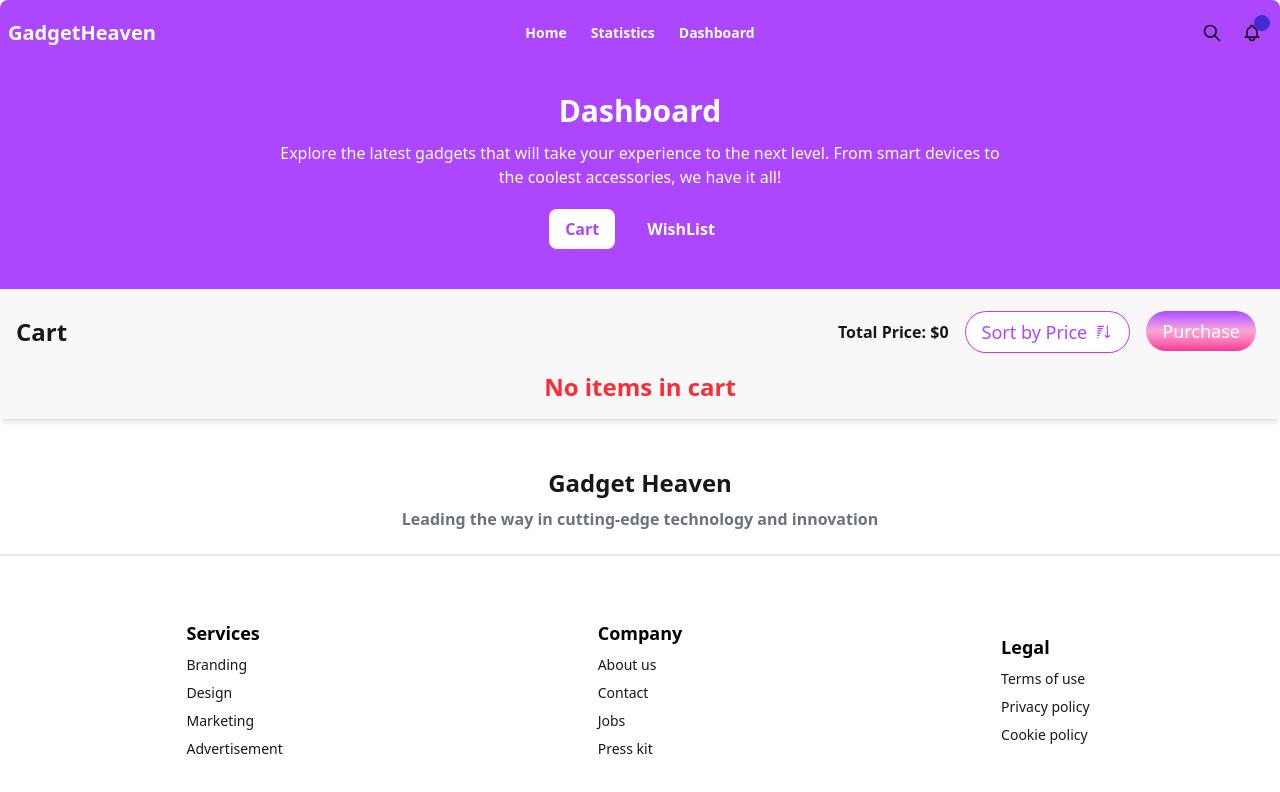
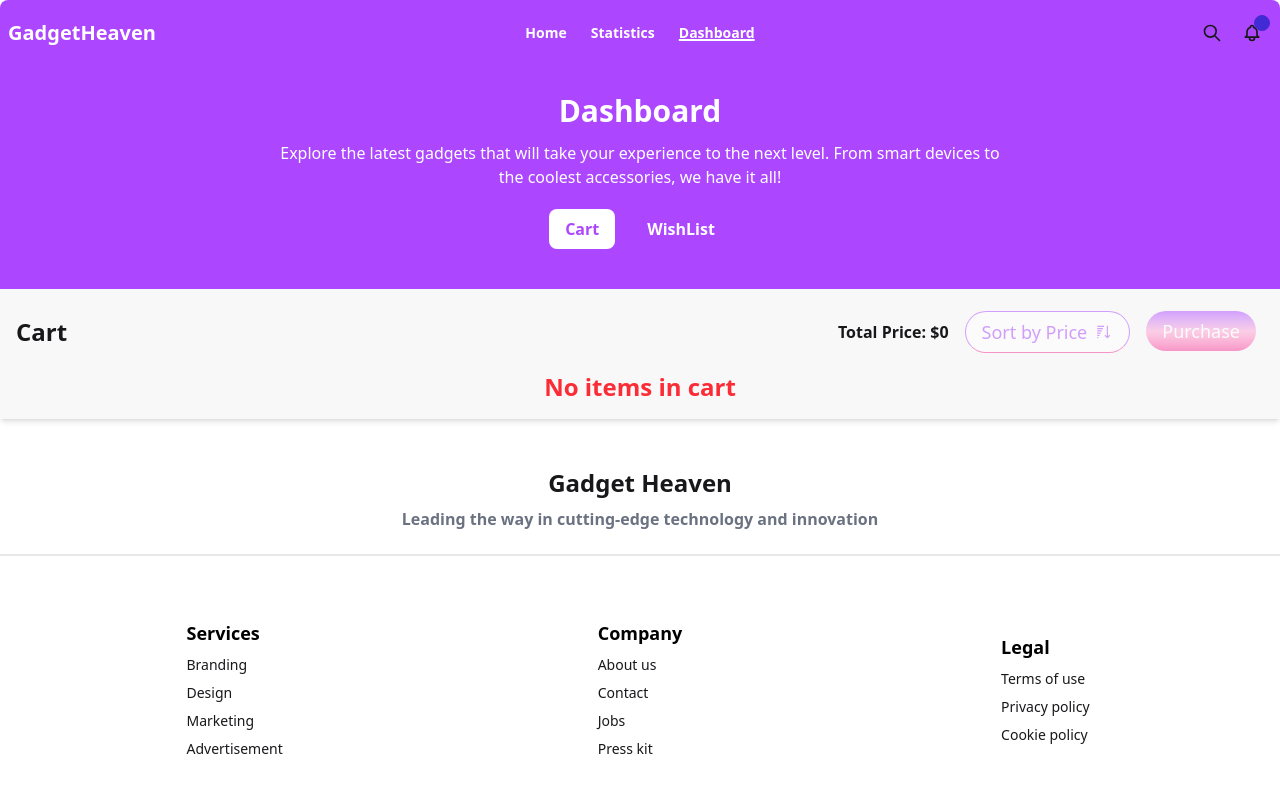
Before and after one commit to mrinmoy-765/GadgetHeaven, a React (Vite) app: page /dashboard in a window 1280 px wide. Shown: the top 792 px of the page. Built offline with nearby package versions, Linux system fonts and the light colour scheme.

Commit message:
button disabled,active tab,navlink

```diff
--- a/src/components/Banner/Banner.jsx
+++ b/src/components/Banner/Banner.jsx
@@ -1,5 +1,6 @@
 import React from "react";
 import BannerImage from "../../assets/banner.jpg";
+import { NavLink } from "react-router-dom";
 
 const Banner = () => {
   return (
@@ -14,15 +15,20 @@ const Banner = () => {
           level. From smart devices to <br />
           the coolest accessories, we have it all!
         </p>
-        <button className="mt-2 bg-white rounded-4xl py-2 px-6 text-lg font-bold text-purple-500">
-          Shop Now
-        </button>
+
+        <NavLink to="/dashboard">
+          <button className="mt-2 bg-white rounded-4xl py-2 px-6 text-lg font-bold text-purple-500">
+            Shop Now
+          </button>
+        </NavLink>
       </div>
 
       {/* Image Section with Blur Effect */}
       <div className="flex justify-center">
-        <div className="relative bottom-32 w-3/5 rounded-3xl border-2 border-white p-4
-                        bg-white/30 backdrop-blur-lg">
+        <div
+          className="relative bottom-32 w-3/5 rounded-3xl border-2 border-white p-4
+                        bg-white/30 backdrop-blur-lg"
+        >
           <img src={BannerImage} alt="" className="w-full h-88 rounded-2xl" />
         </div>
       </div>
--- a/src/components/Dashboard/Dashboard.jsx
+++ b/src/components/Dashboard/Dashboard.jsx
@@ -137,8 +137,12 @@ const Dashboard = () => {
                 Total Price: ${totalPrice}
               </span>
               <button
+              disabled={cartList.length === 0} // your disable logic goes here
                 onClick={sortByPrice}
-                className="bg-white text-lg text-purple-500 border border-purple-500 border-b-pink-500 rounded-3xl px-4 py-1.5 flex items-center"
+                className={`bg-white text-lg text-purple-500 border border-purple-500 border-b-pink-500 rounded-3xl px-4 py-1.5 flex items-center ${
+                  cartList.length === 0 ? "opacity-50 cursor-not-allowed" : ""
+                }`}
+
               >
                 Sort by Price
                 <LiaSortAmountDownSolid className="ml-2" />
@@ -146,7 +150,10 @@ const Dashboard = () => {
               <button
                 type="button"
                 onClick={purchase}
-                className="text-white bg-gradient-to-b from-purple-500 via-pink-300 to-pink-500 hover:bg-gradient-to-br font-medium rounded-3xl text-lg px-4 py-1.5 text-center me-2 mb-2 border-0 mt-1.5"
+                // disabled={cartList.length === 0} // your disable logic goes here
+                className={`text-white bg-gradient-to-b from-purple-500 via-pink-300 to-pink-500 hover:bg-gradient-to-br font-medium rounded-3xl text-lg px-4 py-1.5 text-center me-2 mb-2 border-0 mt-1.5 ${
+                  cartList.length === 0 ? "opacity-50 cursor-not-allowed" : ""
+                }`}
               >
                 Purchase
               </button>
--- a/src/components/Navbar/Navbar.jsx
+++ b/src/components/Navbar/Navbar.jsx
@@ -4,13 +4,27 @@ import { NavLink } from "react-router-dom";
 const links = (
   <>
     <li>
-      <NavLink to="/">Home</NavLink>
+      <NavLink
+        to="/"
+        className={({ isActive }) => {
+          return isActive ? "underline decoration-2" : "";
+        }}
+      >
+        Home
+      </NavLink>
     </li>
     <li>
       <a href="">Statistics</a>
     </li>
     <li>
-      <NavLink to="/dashboard">Dashboard</NavLink>
+      <NavLink
+        to="/dashboard"
+        className={({ isActive }) => {
+          return isActive ? "underline decoration-2" : "";
+        }}
+      >
+        Dashboard
+      </NavLink>
     </li>
   </>
 );
--- a/src/main.jsx
+++ b/src/main.jsx
@@ -31,6 +31,7 @@ const router = createBrowserRouter([
       },
       {
         path: "/dashboard",
+
         element: <Dashboard></Dashboard>,
         loader: () => fetch("/data.json"),
       },
```
Also changed, not shown: 1 other file (tests, documents, lock files or other folders).
